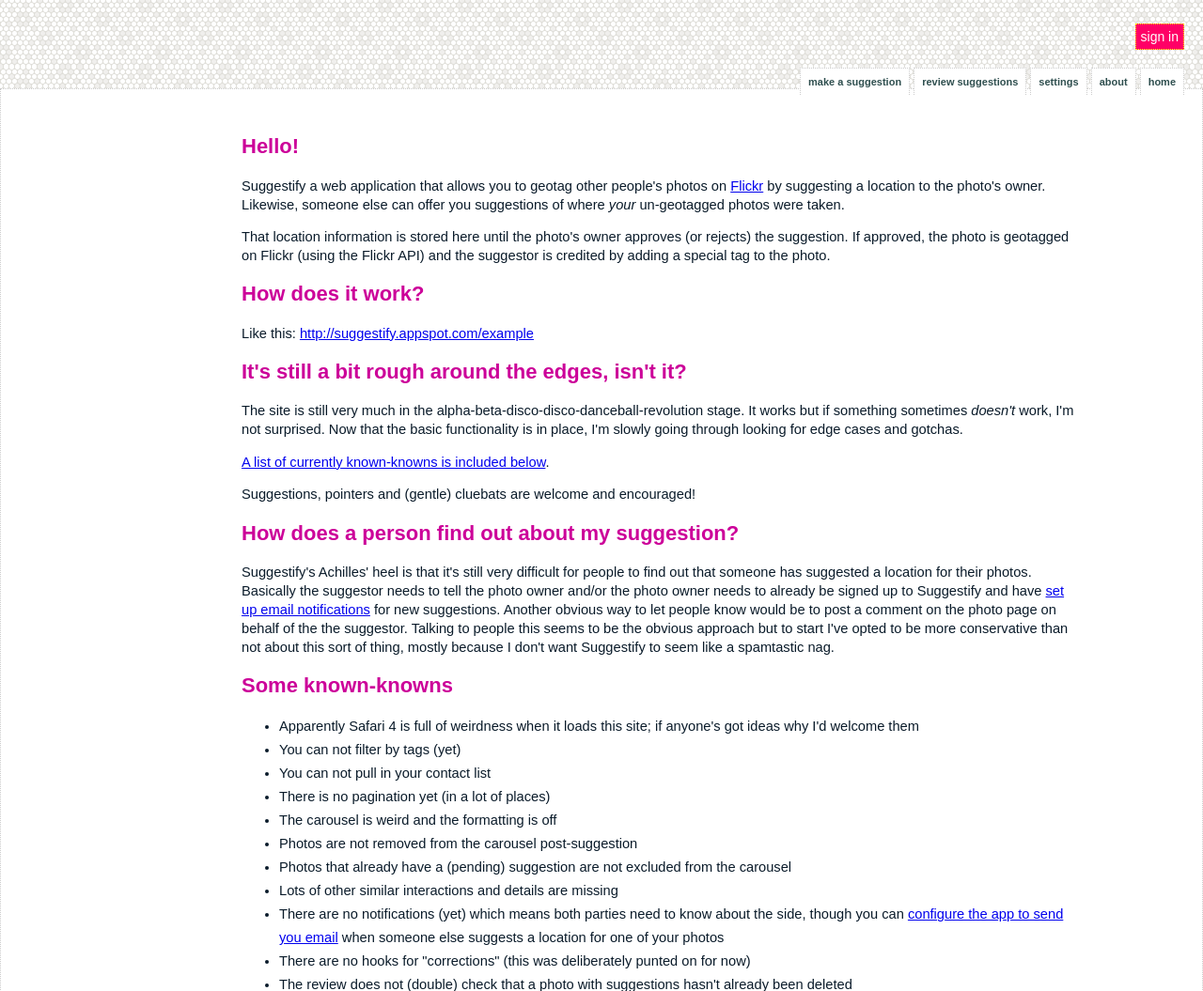
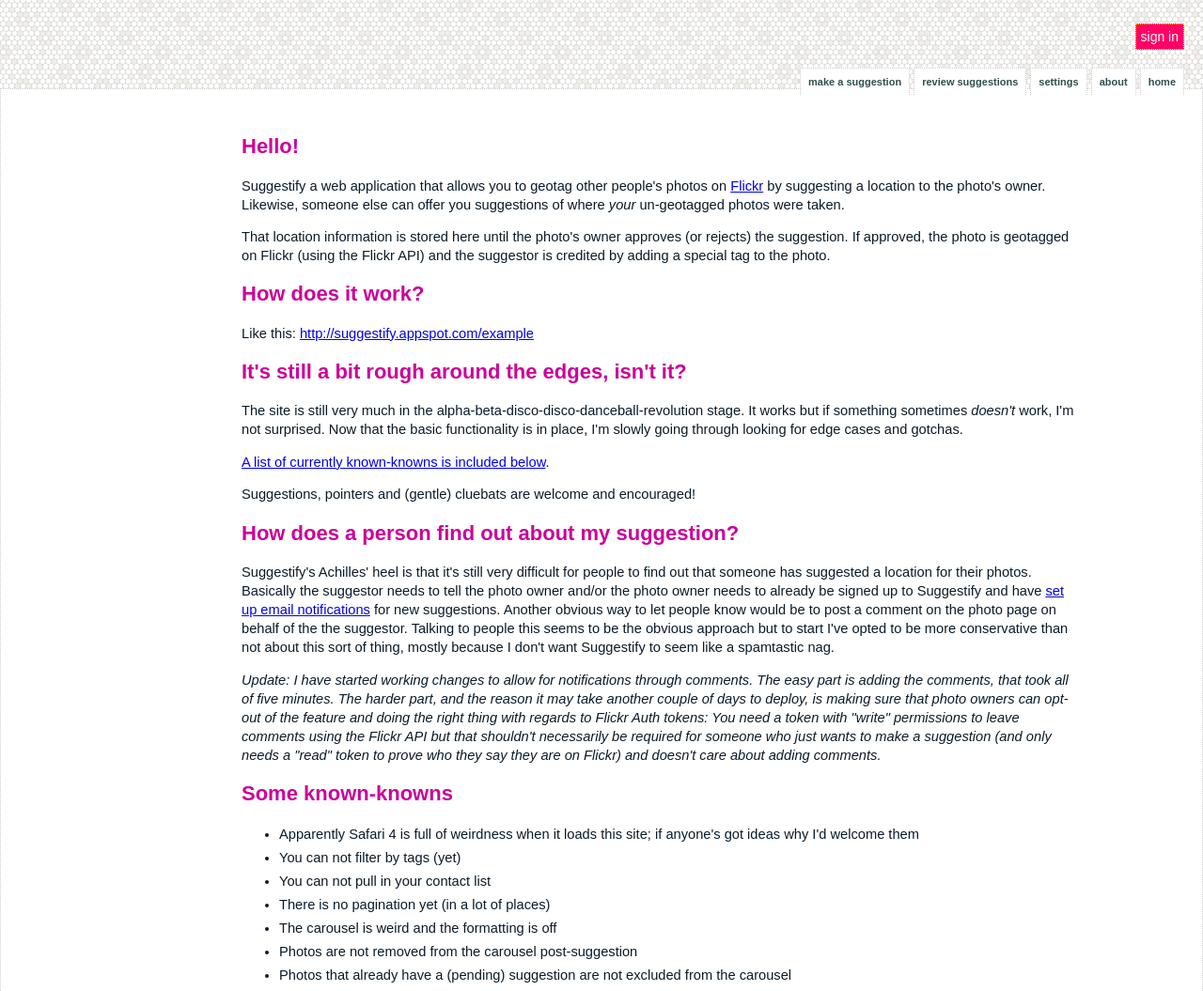
Before and after one commit to straup/gae-suggestify, a Django app: template templates/about.html in a window 1280 px wide. Shown: the top 1055 px of the page at 94% size. Run offline with Django 3.2, Linux system fonts and the light colour scheme; the template is opened without the code that fills it: most values are stand-ins (such as "Sample title", 1, 10 or a date in 2020).

Commit message:
note about comment notifications

```diff
--- a/templates/about.html
+++ b/templates/about.html
@@ -35,6 +35,16 @@
   this seems to be the obvious approach but to start I've opted to be more
   conservative than not about this sort of thing, mostly because I don't want
   Suggestify to seem like a spamtastic nag.</p>
+
+<p style="font-style:italic;">Update: I have started working changes to allow for notifications through
+  comments. The easy part is adding the comments, that took all of five
+  minutes. The harder part, and the reason it may take another couple of days to
+  deploy, is making sure that photo owners can opt-out of the feature and doing
+  the right thing with regards to Flickr Auth tokens: You need a token with
+  "write" permissions to leave comments using the Flickr API but that shouldn't
+  necessarily be required for someone who just wants to make a suggestion (and
+  only needs a "read" token to prove who they say they are on Flickr) and
+  doesn't care about adding comments.</p>
 
 <a name="known"></a>
 
```
